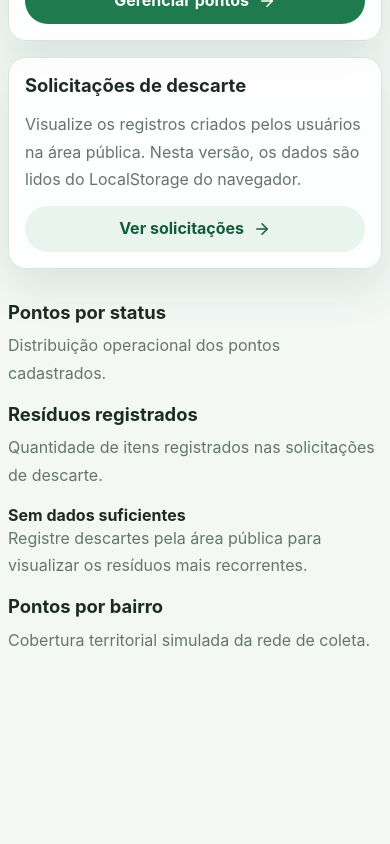
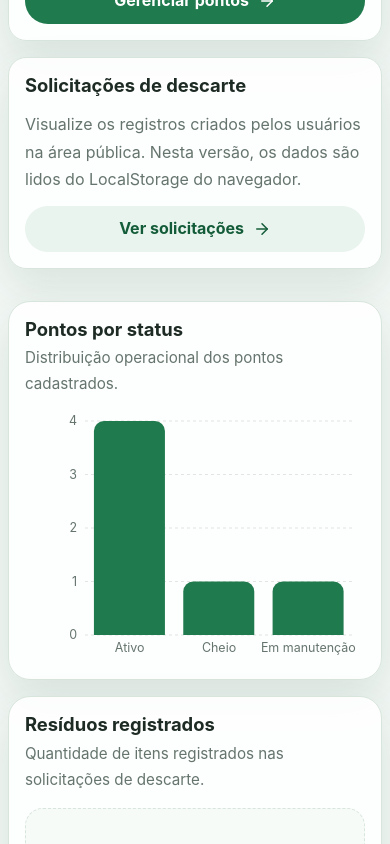
Before and after one commit to FelipeHolandaNovelino/ecoponto-sp, a React (Vite) app: page /admin in a window 390 px wide. Shown: the part 1156-2000 px from the top of the page. Before the commit the page ends 1850 px from the top, so only its background shows below. Built offline with nearby package versions, Linux system fonts and the light colour scheme.

Commit message:
fix: corrige dimensoes dos graficos no deploy

```diff
--- a/src/features/dashboard/components/DashboardBarChart.jsx
+++ b/src/features/dashboard/components/DashboardBarChart.jsx
@@ -18,8 +18,9 @@ function formatNumber(value) {
 /**
  * Componente reutilizável para gráficos de barras do dashboard.
  *
- * O projeto evita gráfico de pizza por decisão visual e usa barras porque elas
- * facilitam comparação direta entre categorias, status e bairros.
+ * Mantemos Recharts para demonstrar integração com biblioteca de gráficos.
+ * O ResponsiveContainer recebe altura numérica e limites mínimos para evitar
+ * erro de dimensão inválida no deploy da Vercel.
  */
 export function DashboardBarChart({
   title,
@@ -34,6 +35,14 @@ export function DashboardBarChart({
   const hasData = data.some((item) => Number(item[dataKey]) > 0);
   const isHorizontalBar = layout === "vertical";
 
+  /**
+   * Altura fixa e controlada por tipo de gráfico.
+   *
+   * Isso evita que o Recharts dependa de um container com height: 100% ainda
+   * não calculado pelo navegador durante a primeira renderização em produção.
+   */
+  const chartHeight = isHorizontalBar ? 290 : 260;
+
   return (
     <article className="dashboard-chart-card">
       <div className="dashboard-chart-header">
@@ -43,7 +52,13 @@ export function DashboardBarChart({
 
       {hasData ? (
         <div className="dashboard-chart-wrapper">
-          <ResponsiveContainer width="100%" height="100%">
+          <ResponsiveContainer
+            width="100%"
+            height={chartHeight}
+            minWidth={0}
+            minHeight={220}
+            debounce={80}
+          >
             <BarChart
               data={data}
               layout={isHorizontalBar ? "vertical" : "horizontal"}
@@ -51,7 +66,7 @@ export function DashboardBarChart({
                 top: 8,
                 right: 12,
                 bottom: 8,
-                left: isHorizontalBar ? 20 : 0,
+                left: isHorizontalBar ? 24 : 0,
               }}
             >
               <CartesianGrid strokeDasharray="3 3" vertical={false} />
@@ -70,7 +85,11 @@ export function DashboardBarChart({
               ) : (
                 <>
                   <XAxis dataKey={labelKey} tickLine={false} axisLine={false} />
-                  <YAxis allowDecimals={false} tickLine={false} axisLine={false} />
+                  <YAxis
+                    allowDecimals={false}
+                    tickLine={false}
+                    axisLine={false}
+                  />
                 </>
               )}
 
--- a/src/styles/dashboard.css
+++ b/src/styles/dashboard.css
@@ -1,185 +1,155 @@
 /**
- * Estilos específicos do gerenciamento administrativo de pontos.
+ * Estilos específicos dos gráficos do dashboard.
  *
- * Este arquivo complementa o global.css com regras focadas no CRUD:
- * cabeçalhos de cards, ações administrativas, checkboxes e botões destrutivos.
+ * O dashboard usa gráficos de barras em vez de pizza para favorecer comparação
+ * direta entre categorias, status e bairros.
  */
 
-.admin-card-header {
-  display: flex;
-  align-items: flex-start;
-  justify-content: space-between;
-  min-width: 0;
+.dashboard-chart-grid {
+  display: grid;
+  grid-template-columns: repeat(2, minmax(0, 1fr));
   gap: 1rem;
+  align-items: stretch;
 }
 
-.admin-card-header > div {
+/**
+ * Como o dashboard possui três gráficos, o último ocupa a largura total no
+ * desktop. Isso evita um card isolado pequeno e melhora a leitura.
+ */
+.dashboard-chart-grid > .dashboard-chart-card:last-child {
+  grid-column: 1 / -1;
+}
+
+.dashboard-chart-card {
+  display: grid;
+  gap: 1rem;
+  min-width: 0;
+  min-height: 360px;
+  overflow: hidden;
+  padding: 1.3rem;
+  background: rgba(255, 255, 255, 0.88);
+  border: 1px solid var(--color-border);
+  border-radius: var(--radius-md);
+  box-shadow: var(--shadow-soft);
+}
+
+.dashboard-chart-header {
   min-width: 0;
 }
 
-.admin-card-header h2 {
+.dashboard-chart-header h2 {
+  margin-bottom: 0.35rem;
   overflow-wrap: anywhere;
 }
 
-.admin-card-actions {
-  display: flex;
-  flex-wrap: wrap;
-  gap: 0.7rem;
+.dashboard-chart-header p {
+  margin-bottom: 0;
 }
 
 /**
- * Grid dos resíduos aceitos.
+ * Área do gráfico.
  *
- * Usamos auto-fit para deixar os itens se reorganizarem melhor conforme
- * o espaço disponível, sem forçar duas colunas apertadas em larguras menores.
+ * O wrapper possui largura e altura explícitas para que o ResponsiveContainer
+ * consiga calcular dimensões válidas também no build publicado.
  */
-.admin-checkbox-grid {
-  display: grid;
-  grid-template-columns: repeat(auto-fit, minmax(190px, 1fr));
-  gap: 0.7rem;
+.dashboard-chart-wrapper {
+  display: block;
+  width: 100%;
+  min-width: 0;
+  height: 300px;
+  overflow: hidden;
 }
 
 /**
- * Item individual de seleção.
+ * Estado vazio do gráfico.
  *
- * Cada opção funciona como um pequeno card clicável, melhorando a área de toque
- * e deixando a seleção mais confortável no desktop e no mobile.
+ * Mantém o card útil mesmo quando ainda não existem solicitações ou registros
+ * suficientes para montar uma visualização.
  */
-.admin-checkbox-item {
-  display: flex;
-  align-items: center;
-  min-width: 0;
-  gap: 0.65rem;
-  padding: 0.85rem;
+.dashboard-chart-empty {
+  display: grid;
+  min-height: 230px;
+  place-items: center;
+  align-content: center;
+  gap: 0.4rem;
+  padding: 1.5rem;
+  text-align: center;
+  background: #f7fbf8;
+  border: 1px dashed var(--color-border);
+  border-radius: var(--radius-md);
+}
+
+.dashboard-chart-empty strong {
   color: var(--color-text);
-  background: #f7fbf8;
-  border: 1px solid var(--color-border);
-  border-radius: var(--radius-sm);
-  font-size: 0.92rem;
-  font-weight: 700;
-  line-height: 1.35;
-  cursor: pointer;
+}
+
+.dashboard-chart-empty p {
+  max-width: 420px;
+  margin-bottom: 0;
 }
 
 /**
- * Correção importante do checkbox.
+ * Ajustes visuais internos do Recharts.
  *
- * O global.css estiliza inputs de formulário de forma ampla.
- * Como checkbox também é input, precisamos neutralizar aqui os estilos de
- * campo de texto para que ele volte a se comportar como checkbox nativo.
+ * Esses seletores suavizam textos e linhas gerados pelo SVG da biblioteca.
  */
-.form-field .admin-checkbox-item input[type="checkbox"] {
-  flex: 0 0 auto;
-  width: 18px;
-  min-width: 18px;
-  height: 18px;
-  margin: 0;
-  padding: 0;
-  background: initial;
-  border: initial;
-  border-radius: initial;
-  box-shadow: none;
-  accent-color: var(--color-primary);
-  cursor: pointer;
+.dashboard-chart-card .recharts-cartesian-grid line {
+  stroke: rgba(101, 117, 109, 0.18);
 }
 
-.form-field .admin-checkbox-item input[type="checkbox"]:focus {
-  box-shadow: 0 0 0 3px rgba(31, 122, 77, 0.14);
+.dashboard-chart-card .recharts-text {
+  fill: var(--color-muted);
+  font-size: 0.78rem;
+}
+
+.dashboard-chart-card .recharts-tooltip-wrapper {
+  outline: none;
 }
 
 /**
- * Botão de ação destrutiva.
+ * Tablet.
  *
- * Mantemos uma classe própria para remoção porque ela comunica uma ação
- * diferente das ações principais e secundárias do sistema.
+ * Os gráficos passam para uma coluna para preservar legibilidade dos eixos.
  */
-.danger-button {
-  display: inline-flex;
-  align-items: center;
-  justify-content: center;
-  gap: 0.55rem;
-  min-height: 46px;
-  width: fit-content;
-  padding: 0.8rem 1.1rem;
-  color: #ffffff;
-  background: var(--color-danger);
-  border-radius: 999px;
-  font-weight: 700;
-  line-height: 1.2;
-  transition:
-    background-color 0.2s ease,
-    transform 0.2s ease;
-}
-
-.danger-button:hover {
-  background: #843232;
-  transform: translateY(-1px);
-}
-
-/**
- * Ajuste intermediário para tablets.
- *
- * Os botões continuam lado a lado quando há espaço, mas sem forçar largura
- * mínima que possa quebrar o layout.
- */
-@media (max-width: 920px) {
-  .admin-card-actions {
-    align-items: stretch;
+@media (max-width: 1080px) {
+  .dashboard-chart-grid {
+    grid-template-columns: 1fr;
   }
 
-  .admin-card-actions .primary-button,
-  .admin-card-actions .secondary-button,
-  .admin-card-actions .danger-button {
-    flex: 1 1 180px;
+  .dashboard-chart-grid > .dashboard-chart-card:last-child {
+    grid-column: auto;
   }
 }
 
 /**
- * Ajustes mobile.
+ * Mobile.
  *
- * Em telas pequenas, cabeçalho e ações viram coluna para evitar cards apertados
- * e botões pequenos demais para toque.
+ * Reduzimos a altura para evitar rolagem excessiva, mantendo espaço suficiente
+ * para o Recharts calcular e exibir os eixos corretamente.
  */
 @media (max-width: 640px) {
-  .admin-card-header {
-    flex-direction: column;
+  .dashboard-chart-card {
+    min-height: auto;
+    padding: 1rem;
+    border-radius: 22px;
   }
 
-  .admin-checkbox-grid {
-    grid-template-columns: 1fr;
+  .dashboard-chart-wrapper {
+    height: 270px;
   }
 
-  .admin-card-actions {
-    width: 100%;
-    flex-direction: column;
-  }
-
-  .admin-card-actions .primary-button,
-  .admin-card-actions .secondary-button,
-  .admin-card-actions .danger-button,
-  .danger-button {
-    width: 100%;
-  }
-
-  .admin-checkbox-item {
-    padding: 0.85rem;
+  .dashboard-chart-empty {
+    min-height: 200px;
+    padding: 1rem;
   }
 }
 
-/**
- * Ajuste extra para celulares estreitos.
- *
- * Reduzimos levemente o peso visual dos itens selecionáveis sem prejudicar
- * a área de toque.
- */
 @media (max-width: 420px) {
-  .admin-checkbox-item {
-    font-size: 0.9rem;
+  .dashboard-chart-wrapper {
+    height: 250px;
   }
 
-  .form-field .admin-checkbox-item input[type="checkbox"] {
-    width: 17px;
-    min-width: 17px;
-    height: 17px;
+  .dashboard-chart-header p {
+    font-size: 0.95rem;
   }
 }
```
